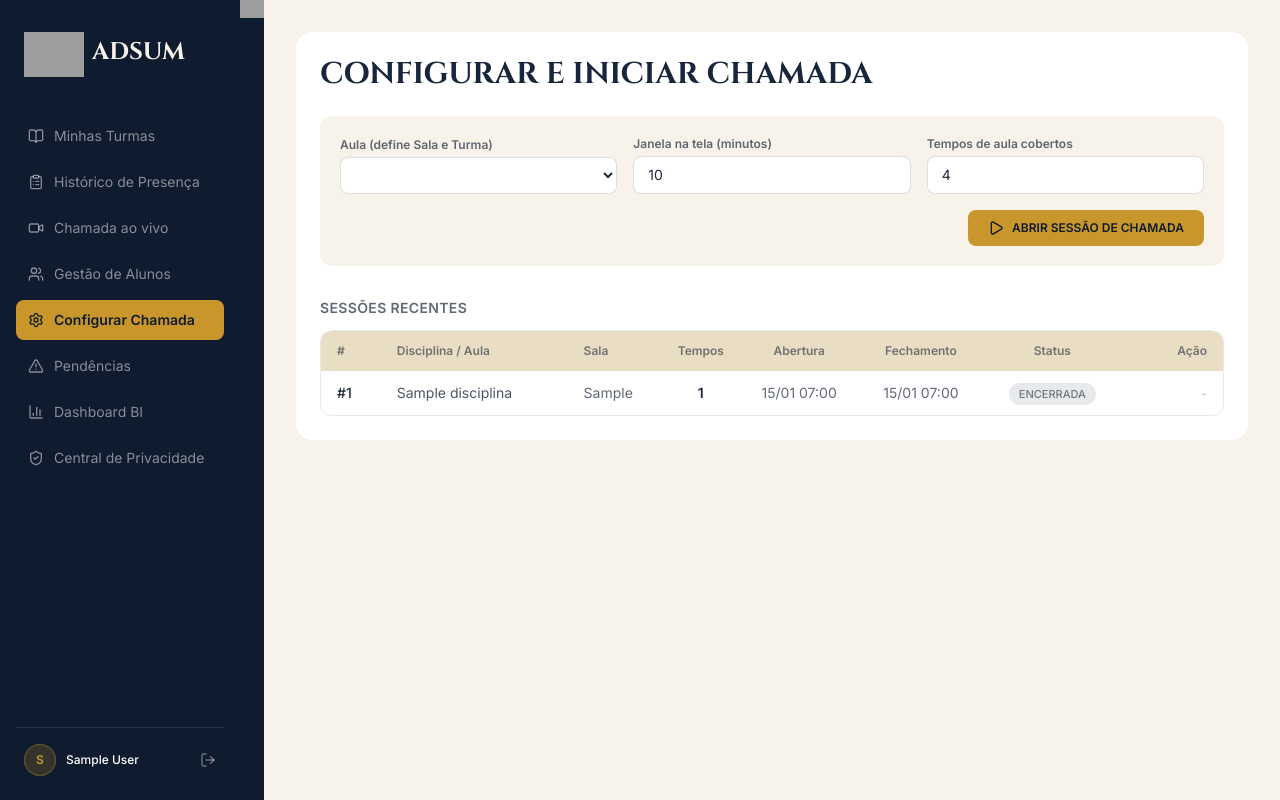
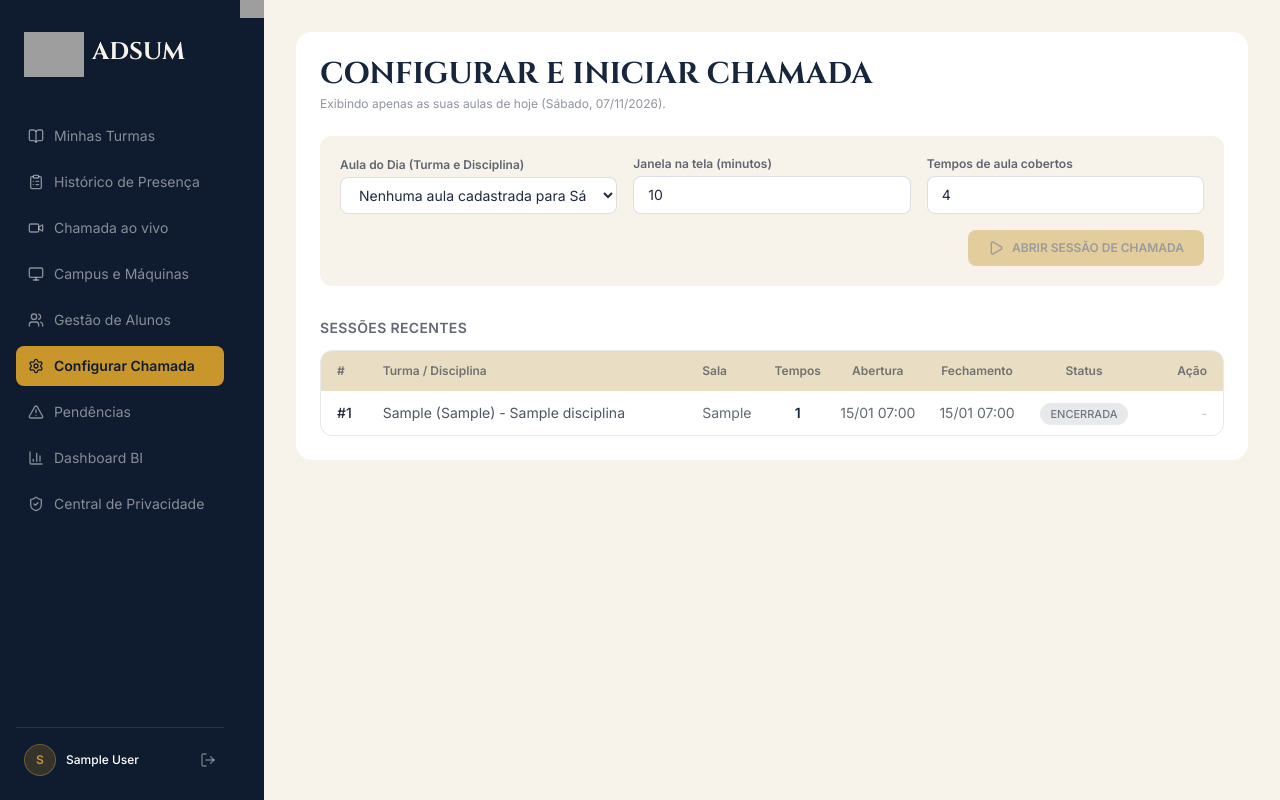
Before and after one commit to luizDiasDev/validador_presenca, a Django app: page /chamadas/ in a window 1280 px wide. Run offline with Django 5.2, Linux system fonts and the light colour scheme; a user stored in the database is signed in; tables that the repository leaves empty hold one stand-in row (values such as "Sample post"); lists and menus that the app fills with data are empty; grey boxes are pictures that could not be loaded.

Commit message:
feat: display class group in session selector and bind periods limit

```diff
--- a/validador_presenca/templates/teacher_panel/chamadas.html
+++ b/validador_presenca/templates/teacher_panel/chamadas.html
@@ -39,15 +39,23 @@
             </div>
 
             <nav class="space-y-1.5 text-sm flex-1">
+                {% if request.user.professor %}
                 <a href="{% url 'teacher_panel:turmas' %}" class="flex items-center gap-2.5 px-3 py-2.5 rounded-lg text-white/50 hover:bg-white/5">
                     <i data-lucide="book-open" class="w-4 h-4"></i> Minhas Turmas
                 </a>
+                {% endif %}
                 <a href="{% url 'validator:painel' %}" class="flex items-center gap-2.5 px-3 py-2.5 rounded-lg text-white/50 hover:bg-white/5">
                     <i data-lucide="clipboard-list" class="w-4 h-4"></i> Histórico de Presença
                 </a>
                 <a href="{% url 'checkin:qr_demo' %}" class="flex items-center gap-2.5 px-3 py-2.5 rounded-lg text-white/50 hover:bg-white/5">
                     <i data-lucide="video" class="w-4 h-4"></i> Chamada ao vivo
                 </a>
+                {% if request.user.administrador %}
+                <a href="{% url 'institution:infraestrutura' %}" class="flex items-center gap-2.5 px-3 py-2.5 rounded-lg text-white/50 hover:bg-white/5">
+                    <i data-lucide="monitor" class="w-4 h-4"></i> Campus e Máquinas
+                </a>
+                {% endif %}
+                {% if request.user.professor %}
                 <a href="{% url 'teacher_panel:turmas' %}" class="flex items-center gap-2.5 px-3 py-2.5 rounded-lg text-white/50 hover:bg-white/5">
                     <i data-lucide="users" class="w-4 h-4"></i> Gestão de Alunos
                 </a>
@@ -57,6 +65,7 @@
                 <a href="{% url 'teacher_panel:pendencias' %}" class="flex items-center gap-2.5 px-3 py-2.5 rounded-lg text-white/50 hover:bg-white/5">
                     <i data-lucide="alert-triangle" class="w-4 h-4"></i> Pendências
                 </a>
+                {% endif %}
                 <a href="#" class="flex items-center gap-2.5 px-3 py-2.5 rounded-lg text-white/50 hover:bg-white/5">
                     <i data-lucide="bar-chart-3" class="w-4 h-4"></i> Dashboard BI
                 </a>
@@ -100,18 +109,25 @@
         {% endif %}
 
         <div class="bg-white rounded-2xl p-6">
-            <h1 class="font-[family-name:var(--font-display)] text-3xl font-bold text-light-blue mb-6">
-                CONFIGURAR E INICIAR CHAMADA
-            </h1>
+            <div class="mb-6">
+                <h1 class="font-[family-name:var(--font-display)] text-3xl font-bold text-light-blue">
+                    CONFIGURAR E INICIAR CHAMADA
+                </h1>
+                <p class="text-xs text-ink/50 mt-1">
+                    Exibindo apenas as suas aulas de hoje ({{ dia_hoje_nome }}, {{ data_hoje|date:"d/m/Y" }}).
+                </p>
+            </div>
 
             <form method="post" action="{% url 'teacher_panel:abrir_chamada' %}" class="bg-creme rounded-xl p-5 mb-8">
                 {% csrf_token %}
                 <div class="grid grid-cols-1 md:grid-cols-3 gap-4 items-end">
                     <div>
-                        <label class="block text-xs font-semibold text-ink/70 mb-1">Aula (define Sala e Turma)</label>
-                        <select name="aula" required class="w-full px-3.5 py-2 rounded-lg border border-ink/15 bg-white text-sm text-ink">
+                        <label class="block text-xs font-semibold text-ink/70 mb-1">Aula do Dia (Turma e Disciplina)</label>
+                        <select id="select-aula" name="aula" required onchange="atualizarLimiteTempos()" class="w-full px-3.5 py-2 rounded-lg border border-ink/15 bg-white text-sm text-ink">
                             {% for a in form.fields.aula.queryset %}
-                                <option value="{{ a.id }}">{{ a }}</option>
+                                <option value="{{ a.id }}" data-tempos="{{ a.tempos_aula }}">{{ a }}</option>
+                            {% empty %}
+                                <option value="" disabled selected>Nenhuma aula cadastrada para {{ dia_hoje_nome }}</option>
                             {% endfor %}
                         </select>
                     </div>
@@ -120,12 +136,12 @@
                         <input type="number" name="duracao_min" min="1" max="180" value="10" required class="w-full px-3.5 py-2 rounded-lg border border-ink/15 bg-white text-sm text-ink">
                     </div>
                     <div>
-                        <label class="block text-xs font-semibold text-ink/70 mb-1">Tempos de aula cobertos</label>
-                        <input type="number" name="tempos_cobertos" min="1" max="8" value="4" required class="w-full px-3.5 py-2 rounded-lg border border-ink/15 bg-white text-sm text-ink">
+                        <label id="label-tempos" class="block text-xs font-semibold text-ink/70 mb-1">Tempos de aula cobertos</label>
+                        <input id="input-tempos" type="number" name="tempos_cobertos" min="1" max="8" value="4" required class="w-full px-3.5 py-2 rounded-lg border border-ink/15 bg-white text-sm text-ink">
                     </div>
                 </div>
                 <div class="mt-4 flex justify-end">
-                    <button type="submit" class="flex items-center gap-2 bg-gold text-dark-blue text-xs font-semibold px-5 py-2.5 rounded-lg hover:bg-gold/80">
+                    <button type="submit" {% if not form.fields.aula.queryset %}disabled{% endif %} class="flex items-center gap-2 bg-gold text-dark-blue text-xs font-semibold px-5 py-2.5 rounded-lg hover:bg-gold/80 disabled:opacity-40 disabled:cursor-not-allowed">
                         <i data-lucide="play" class="w-4 h-4"></i> ABRIR SESSÃO DE CHAMADA
                     </button>
                 </div>
@@ -137,7 +153,7 @@
                     <thead>
                         <tr class="bg-tan text-ink/60 text-xs">
                             <th class="text-left font-semibold py-3 px-4">#</th>
-                            <th class="text-left font-semibold py-3">Disciplina / Aula</th>
+                            <th class="text-left font-semibold py-3">Turma / Disciplina</th>
                             <th class="text-left font-semibold py-3">Sala</th>
                             <th class="text-center font-semibold py-3">Tempos</th>
                             <th class="text-center font-semibold py-3">Abertura</th>
@@ -151,7 +167,11 @@
                             <tr class="hover:bg-creme/40">
                                 <td class="py-3 px-4 font-medium text-ink">#{{ sessao.id }}</td>
                                 <td class="py-3 text-ink/80">
-                                    {% if sessao.aula %}{{ sessao.aula.disciplina.nome }}{% else %}Chamada Avulsa{% endif %}
+                                    {% if sessao.aula %}
+                                        {{ sessao.aula.disciplina.turma.codigo }} ({{ sessao.aula.disciplina.turma.curso }}) - {{ sessao.aula.disciplina.nome }}
+                                    {% else %}
+                                        Chamada Avulsa
+                                    {% endif %}
                                 </td>
                                 <td class="py-3 text-ink/70">{{ sessao.sala.codigo }}</td>
                                 <td class="py-3 text-center font-semibold text-light-blue">{{ sessao.tempos_cobertos }}</td>
@@ -189,6 +209,23 @@
     <script>
         lucide.createIcons();
 
+        function atualizarLimiteTempos() {
+            const select = document.getElementById('select-aula');
+            const inputTempos = document.getElementById('input-tempos');
+            const labelTempos = document.getElementById('label-tempos');
+            if (!select || !inputTempos) return;
+            const opt = select.options[select.selectedIndex];
+            if (opt && opt.dataset.tempos) {
+                const maxTempos = parseInt(opt.dataset.tempos, 10);
+                inputTempos.max = maxTempos;
+                inputTempos.value = maxTempos;
+                if (labelTempos) {
+                    labelTempos.textContent = `Tempos de aula cobertos (máx: ${maxTempos})`;
+                }
+            }
+        }
+        atualizarLimiteTempos();
+
         const alerta = document.getElementById('mensagens-alerta');
         if (alerta) {
             setTimeout(() => {
```
